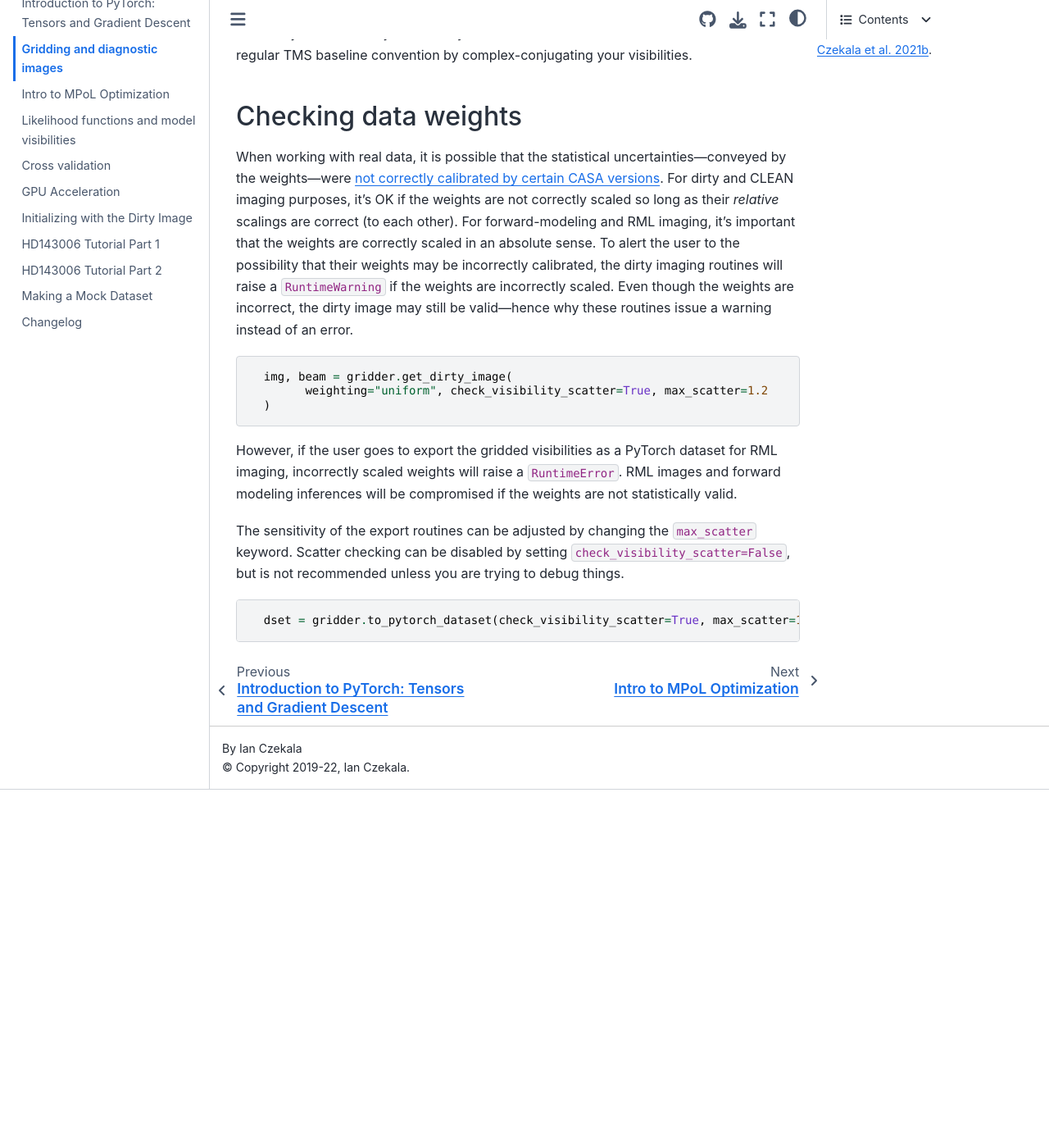
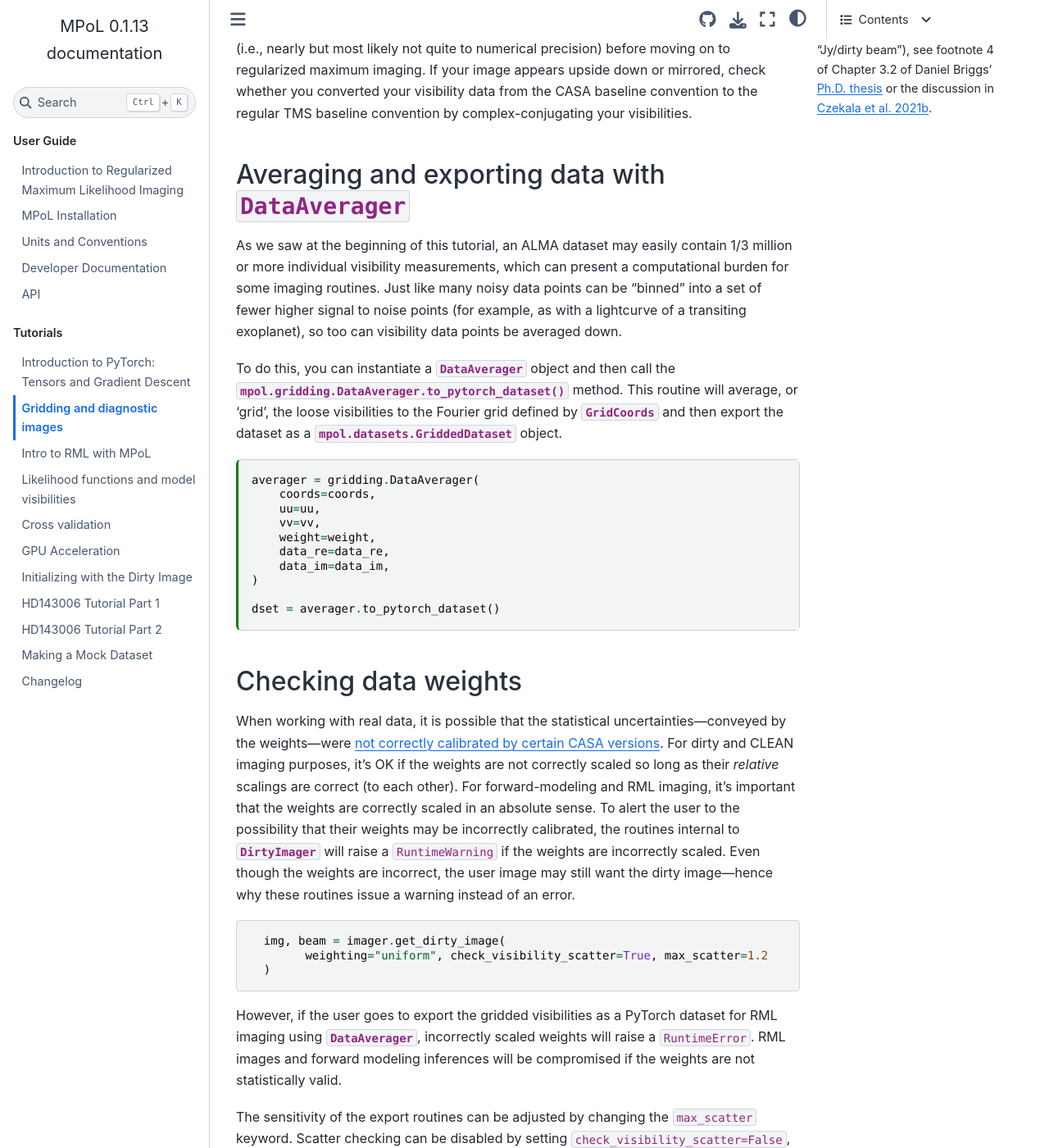
Before and after one commit to MPoL-dev/MPoL, a Sphinx documentation site: the page built from docs/ci-tutorials/gridder.md, in a window 1280 px wide and 1400 px high, scrolled down 5254 px. Shown: the whole window at 82% size. Built offline with Sphinx 7.4.7 and the Sphinx Book theme 1.1.4, drawn with Linux system fonts in a browser that asks for light colours; before the commit the page ends 6217 px from its top, so only the background shows below that; some of the changed text lies outside the part shown.

Commit message:
updates to tutorials.

````diff
--- a/docs/ci-tutorials/gridder.md
+++ b/docs/ci-tutorials/gridder.md
@@ -72,7 +72,6 @@
 
 Therefore, understand that the following baseline and visibility scatter plots are showing about a third of a million points.
 
-
 Here, we'll plot the baselines corresponding to the first channel of the dataset by simply marking a point for every spatial frequency coordinate, $u$ and $v$, in the dataset
 
 ```{code-cell}
@@ -114,7 +113,7 @@
 There are nearly a third of a million points in each figure, and each is quite noisy, so we can't learn much from this plot alone. But we should be reassured that we see similar types of scatter as we might observe were we to inspect the raw data using CASA's [plotms](https://casadocs.readthedocs.io/en/v6.5.2/api/tt/casaplotms.plotms.html?highlight=plotms) tool.
 
 
-## The {class}`mpol.coordinates.GridCoords` object
+## The {class}`~mpol.coordinates.GridCoords` object
 
 Now, lets familiarize ourselves with MPoL's {class}`mpol.coordinates.GridCoords` object.
 
@@ -128,7 +127,7 @@
 coords = coordinates.GridCoords(cell_size=0.005, npix=800)
 ```
 
-The GridCoords object is mainly a container for all of the information about this grid. You can see all of the properties accessible in the {py:class}`mpol.coordinates.GridCoords` API documentation. The information you'll most likely want to access are the image dimensions
+The {class}`mpol.coordinates.GridCoords` object is mainly a container for all of the information about this grid. You can see all of the properties accessible in the {py:class}`mpol.coordinates.GridCoords` API documentation. The information you'll most likely want to access are the image dimensions
 
 ```{code-cell}
 coords.img_ext  # [arcsec]
@@ -138,12 +137,14 @@
 
 +++
 
-## The {class}`mpol.gridding.Gridder` object
+## Making images with {class}`~mpol.gridding.DirtyImager`
 
-The purpose of the gridder is to take in loose visibility data (as from an ALMA observation) and average it to cells defined by the {class}`~mpol.coordinates.GridCoords` object. We can instantiate a {class}`~mpol.gridding.Gridder` object by
+Those familiar with radio astronomy will be familiar with the idea of "gridding" loose visibilities to a Cartesian $u,v$ grid. MPoL has two classes that "grid" visibilities: {class}`mpol.gridding.DirtyImager` and {class}`mpol.gridding.DataAverager`. Their internals may be similar, but they serve different purposes. First, let's look at how we can use the {class}`mpol.gridding.DirtyImager` to make diagnostic images using the inverse Fast Fourier Transform, frequently called the "dirty image" by radio astronomers.
+
+We can instantiate a {class}`~mpol.gridding.DirtyImager` object by
 
 ```{code-cell}
-averager = gridding.Gridder(
+imager = gridding.DirtyImager(
     coords=coords,
     uu=uu,
     vv=vv,
@@ -153,10 +154,10 @@
 )
 ```
 
-Instantiating the {class}`~mpol.gridding.Gridder` object attaches the {class}`~mpol.coordinates.GridCoords`  object and the loose visibilities. There is also a convenience method to create the {class}`~mpol.coordinates.GridCoords` and {class}`~mpol.gridding.Gridder` object in one shot by
+Instantiating the {class}`~mpol.gridding.DirtyImager` object attaches the {class}`~mpol.coordinates.GridCoords`  object and the loose visibilities. There is also a convenience method to create the {class}`~mpol.coordinates.GridCoords` and {class}`~mpol.gridding.DirtyImager` object in one shot by
 
 ```{code-cell}
-gridder = gridding.Gridder.from_image_properties(
+imager = gridding.DirtyImager.from_image_properties(
     cell_size=0.005,  # [arcsec]
     npix=800,
     uu=uu,
@@ -169,18 +170,14 @@
 
 if you don't want to specify your {class}`~mpol.coordinates.GridCoords` object separately.
 
-+++
-
-## Making a diagnostic "dirty image"
-
 As we saw, the raw visibility dataset is a set of complex-valued Fourier samples. Our objective is to make images of the sky-brightness distribution and do astrophysics. We'll cover how to do this with MPoL and RML techniques in later tutorials, but it is possible to get a rough idea of the sky brightness by calculating the inverse Fourier transform of the visibility values.
 
-To do this, you can call the {meth}`mpol.gridding.Gridder.get_dirty_image` method on your {class}`~mpol.gridding.Gridder` object. This routine will average, or 'grid', the loose visibilities to the Fourier grid defined by {class}`~mpol.coordinates.GridCoords` and then calculate the diagnostic dirty image and dirty beam cubes that correspond to the Fourier transform of the gridded visibilities.
+To do this, you can call the {meth}`mpol.gridding.DirtyImager.get_dirty_image` method on your {class}`~mpol.gridding.DirtyImager` object. This routine will average, or 'grid', the loose visibilities to the Fourier grid defined by {class}`~mpol.coordinates.GridCoords` and then calculate the diagnostic dirty image and dirty beam cubes that correspond to the Fourier transform of the gridded visibilities.
 
 There are several different schemes by which to do the averaging, each of which will deliver different image plane resolutions (defined by the size of the PSF or dirty beam) and thermal noise properties. MPoL implements 'uniform', 'natural', and 'briggs' robust weighting. For more information on the difference between these schemes, see the [CASA documentation](https://casa.nrao.edu/casadocs-devel/stable/imaging/synthesis-imaging/data-weighting) or Chapter 3 of Daniel Briggs' [Ph.D. thesis](http://www.aoc.nrao.edu/dissertations/dbriggs/).
 
 ```{code-cell}
-img, beam = gridder.get_dirty_image(weighting="briggs", robust=0.0)
+img, beam = imager.get_dirty_image(weighting="briggs", robust=0.0)
 ```
 
 Note that these are three dimensional image cubes with the same `nchan` as the input visibility data.
@@ -198,7 +195,7 @@
 
 ```{code-cell}
 chan = 4
-kw = {"origin": "lower", "interpolation": "none", "extent": gridder.coords.img_ext}
+kw = {"origin": "lower", "interpolation": "none", "extent": imager.coords.img_ext}
 fig, ax = plt.subplots(ncols=2, figsize=(6.0, 4))
 ax[0].imshow(beam[chan], **kw)
 ax[0].set_title("beam")
@@ -212,21 +209,40 @@
 
 If you were working with this measurement set in CASA, it's a good idea to compare the dirty image produced here to the dirty image from CASA (i.e., produced by `tclean` with zero CLEAN iterations). You should confirm that these two dirty images look very similar (i.e., nearly but most likely not quite to numerical precision) before moving on to regularized maximum imaging. If your image appears upside down or mirrored, check whether you converted your visibility data from the CASA baseline convention to the regular TMS baseline convention by complex-conjugating your visibilities.
 
-+++
+
+## Averaging and exporting data with {class}`~mpol.gridding.DataAverager`
+
+As we saw at the beginning of this tutorial, an ALMA dataset may easily contain 1/3 million or more individual visibility measurements, which can present a computational burden for some imaging routines. Just like many noisy data points can be "binned" into a set of fewer higher signal to noise points (for example, as with a lightcurve of a transiting exoplanet), so too can visibility data points be averaged down.
+
+To do this, you can instantiate a {class}`~mpol.gridding.DataAverager` object and then call the {meth}`mpol.gridding.DataAverager.to_pytorch_dataset` method. This routine will average, or 'grid', the loose visibilities to the Fourier grid defined by {class}`~mpol.coordinates.GridCoords` and then export the dataset as a {class}`mpol.datasets.GriddedDataset` object.
+
+```{code-cell}
+averager = gridding.DataAverager(
+    coords=coords,
+    uu=uu,
+    vv=vv,
+    weight=weight,
+    data_re=data_re,
+    data_im=data_im,
+)
+
+dset = averager.to_pytorch_dataset()
+```
+
 
 ## Checking data weights
-When working with real data, it is possible that the statistical uncertainties---conveyed by the weights---were [not correctly calibrated by certain CASA versions](https://mpol-dev.github.io/visread/tutorials/rescale_AS209_weights.html). For dirty and CLEAN imaging purposes, it's OK if the weights are not correctly scaled so long as their *relative* scalings are correct (to each other). For forward-modeling and RML imaging, it's important that the weights are correctly scaled in an absolute sense. To alert the user to the possibility that their weights may be incorrectly calibrated, the dirty imaging routines will raise a ``RuntimeWarning`` if the weights are incorrectly scaled. Even though the weights are incorrect, the dirty image may still be valid---hence why these routines issue a warning instead of an error.
+When working with real data, it is possible that the statistical uncertainties---conveyed by the weights---were [not correctly calibrated by certain CASA versions](https://mpol-dev.github.io/visread/tutorials/rescale_AS209_weights.html). For dirty and CLEAN imaging purposes, it's OK if the weights are not correctly scaled so long as their *relative* scalings are correct (to each other). For forward-modeling and RML imaging, it's important that the weights are correctly scaled in an absolute sense. To alert the user to the possibility that their weights may be incorrectly calibrated, the routines internal to {class}`~mpol.gridding.DirtyImager` will raise a ``RuntimeWarning`` if the weights are incorrectly scaled. Even though the weights are incorrect, the user image may still want the dirty image---hence why these routines issue a warning instead of an error.
 
 ```
-  img, beam = gridder.get_dirty_image(
+  img, beam = imager.get_dirty_image(
         weighting="uniform", check_visibility_scatter=True, max_scatter=1.2
   )
 ```
 
-However, if the user goes to export the gridded visibilities as a PyTorch dataset for RML imaging, incorrectly scaled weights will raise a ``RuntimeError``. RML images and forward modeling inferences will be compromised if the weights are not statistically valid.
+However, if the user goes to export the gridded visibilities as a PyTorch dataset for RML imaging using {class}`~mpol.gridding.DataAverager`, incorrectly scaled weights will raise a ``RuntimeError``. RML images and forward modeling inferences will be compromised if the weights are not statistically valid.
 
 The sensitivity of the export routines can be adjusted by changing the ``max_scatter`` keyword. Scatter checking can be disabled by setting ``check_visibility_scatter=False``, but is not recommended unless you are trying to debug things.
 
 ```
-  dset = gridder.to_pytorch_dataset(check_visibility_scatter=True, max_scatter=1.2)
+  dset = averager.to_pytorch_dataset(check_visibility_scatter=True, max_scatter=1.2)
 ```
````
Also changed, not shown: docs/ci-tutorials/loose-visibilities.md (+4 -4 lines), docs/ci-tutorials/optimization.md (+30 -29 lines), 1 other file.
